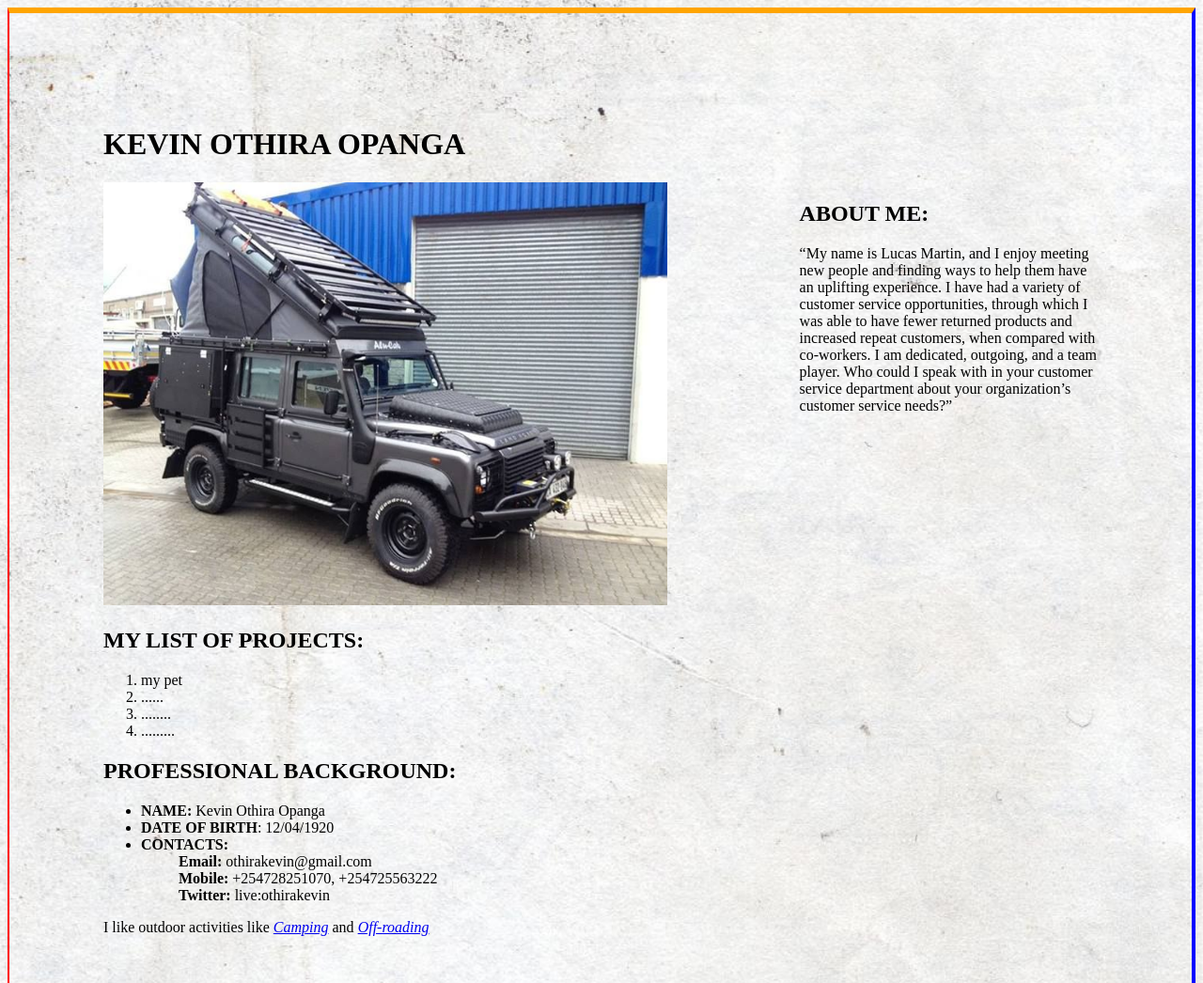
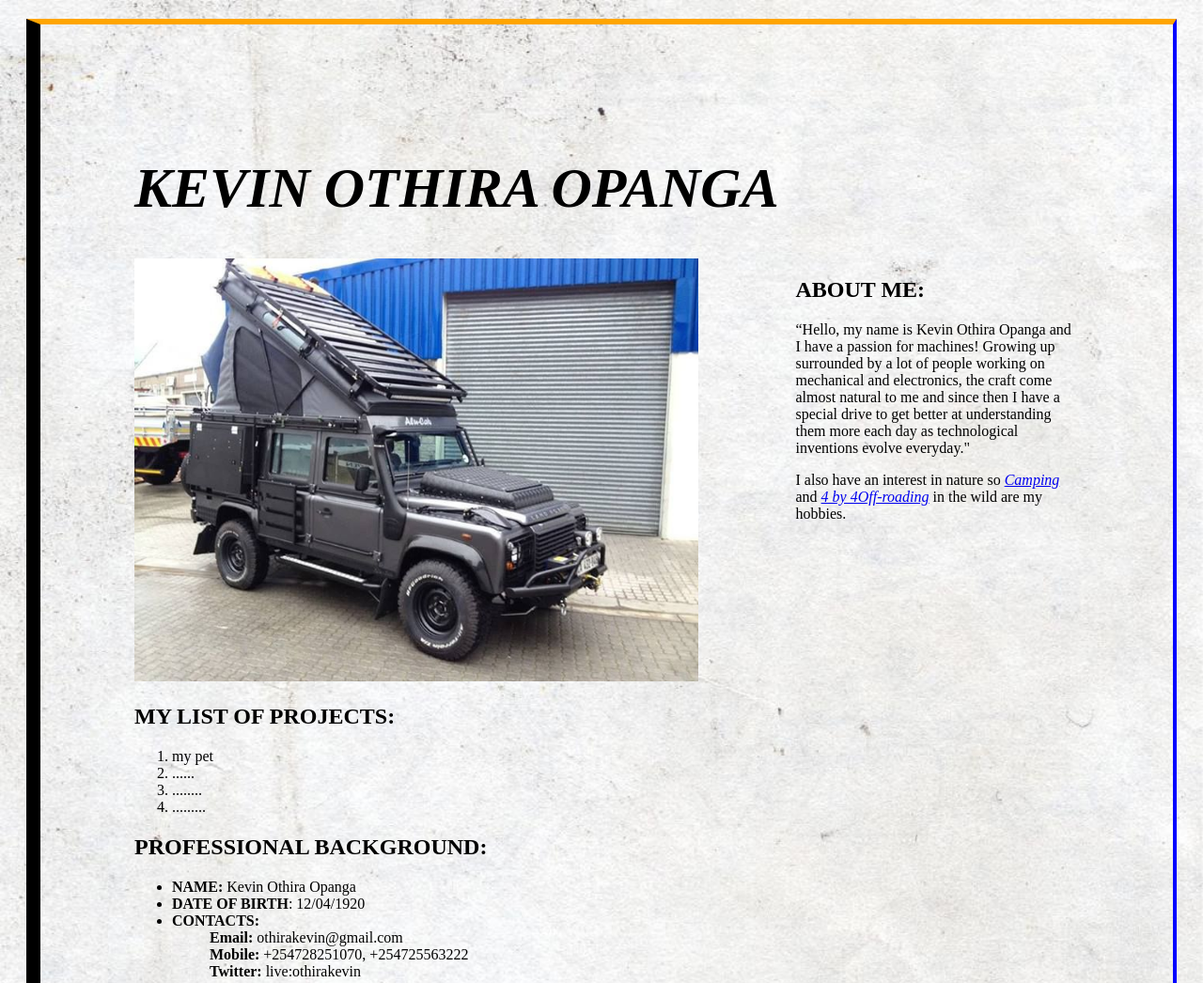
Before and after one commit to othirakevin/my-profile, a plain HTML site: page my-profile.html in a window 1280 px wide. Shown: the top 1046 px of the page at 94% size. Drawn offline with Linux system fonts and the light colour scheme.

Commit message:
adding cascading and inheritance

```diff
--- a/css/styles.css
+++ b/css/styles.css
@@ -9,10 +9,16 @@ body {
 
 }
 .text-box{
+  margin: 20px;
   padding: 100px;
-  border-left: 2px solid red;
+  border-left: 15px solid black;
   border-right: 4px solid blue;
   border-top: 6px solid orange;
   border-bottom: 8px solid black;
 
 }
+
+.name {
+  font-size: 30px;
+  font-style: italic;
+}
--- a/my-profile.html
+++ b/my-profile.html
@@ -19,14 +19,20 @@
 <body>
   <div class="text-box">
 
-
-  <h1> <strong>KEVIN OTHIRA OPANGA</strong></h1>
-  <div class="sidebar">
+  <div class="name">
+    <h1> <strong>KEVIN OTHIRA OPANGA</strong></h1>
+  </div>
+    <div class="sidebar">
     <h2><strong>ABOUT ME:</strong>  </h2>
 
 
 
-    <p align="centre">“My name is Lucas Martin, and I enjoy meeting new people and finding ways to help them have an uplifting experience. I have had a variety of customer service opportunities, through which I was able to have fewer returned products and increased repeat customers, when compared with co-workers. I am dedicated, outgoing, and a team player. Who could I speak with in your customer service department about your organization’s customer service needs?”</p>
+    <p align="centre">“Hello, my name is Kevin Othira Opanga and I have a passion for machines!
+      Growing up surrounded by a lot of people working on mechanical and electronics,
+      the craft come almost natural to me and since then I have a special drive to get
+      better at understanding them more each day as technological inventions evolve everyday."</p>
+      <p>I also have an interest in nature so <a href="https://en.wikipedia.org/wiki/Camping"><em>Camping</em></a> and <a href="https://en.wikipedia.org/wiki/Off-roading"><em>4 by 4Off-roading</em></a> in the wild are my hobbies.</p>
+
 
 </div>
 
@@ -52,7 +58,7 @@
 
     </li>
   </ul>
-  <p>I like outdoor activities like <a href="https://en.wikipedia.org/wiki/Camping"><em>Camping</em></a> and <a href="https://en.wikipedia.org/wiki/Off-roading"><em>Off-roading</em></a></p>
+
   <p></p>
   <p></p>
 
```
